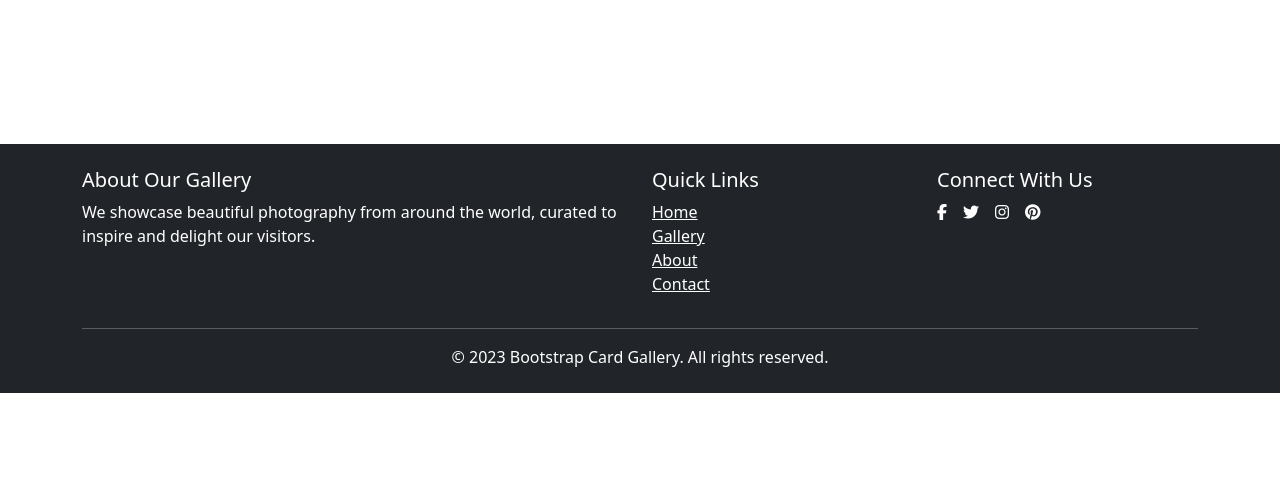
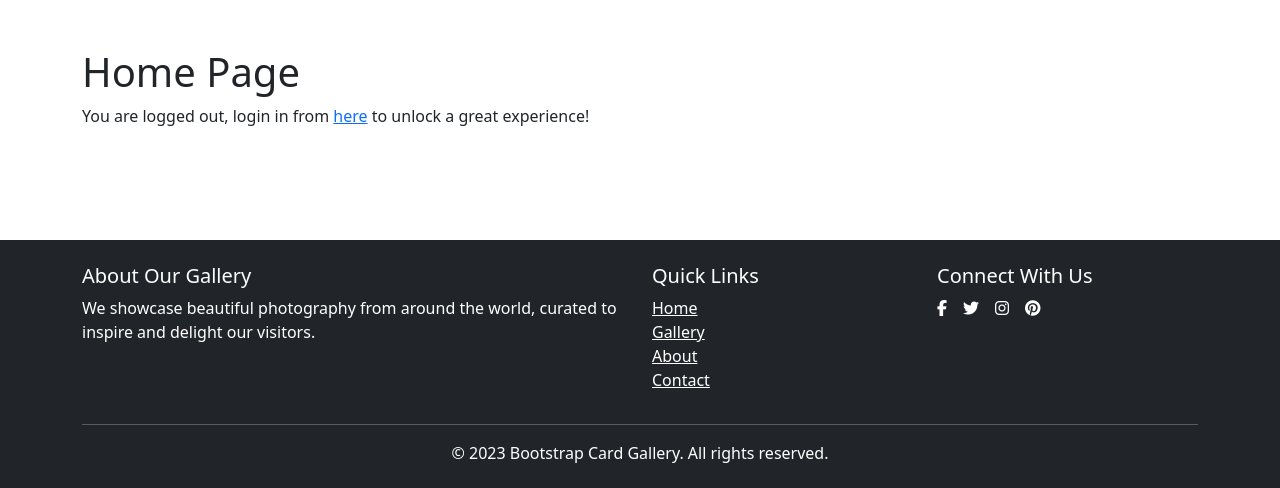
Before and after one commit to Azzam49/nova_django_cards_gallery, a Django app: page / in a window 1280 px wide. Shown: the part 72-560 px from the top of the page. Run offline with Django 3.2, Linux system fonts and the light colour scheme; data that the repository does not hold is empty; some libraries are stand-ins or nearby versions.

Commit message:
Display home cards only for logged in users

```diff
--- a/app/templates/app/home.html
+++ b/app/templates/app/home.html
@@ -5,6 +5,9 @@
 
 {% block mainBlock %}
 
+    <h1>Home Page</h1>
+
+    {% if user.is_authenticated %}
         {% for card in cards %}
 
             <div class="card" style="width: 18rem; margin-right: 30px;">
@@ -17,6 +20,11 @@
             </div>
 
         {% endfor %}
+    {% else %}
+        <p>
+        You are logged out, login in from <a href="{% url 'user_login' %}">here</a> to unlock a great experience!
+        </p>
+    {% endif %}
 
 
 {% endblock mainBlock %}
```
Lines whose indentation alone changed are shown as unchanged.
